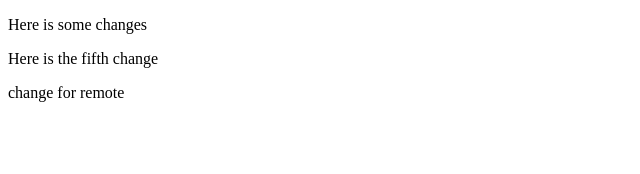
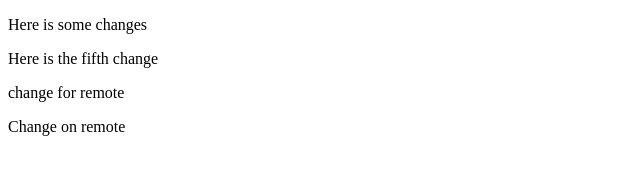
Before and after one commit to thanhcng/GitPractice, a plain HTML site: page index.html in a window 1280 px wide. Shown: the whole page, without its empty margins (0-640 px from the left). Drawn offline with Linux system fonts and the light colour scheme.

Commit message:
Change on remote

```diff
--- a/index.html
+++ b/index.html
@@ -10,5 +10,6 @@
     <p>Here is some changes</p>
     <p>Here is the fifth change</p>
     <p>change for remote</p>
+    <p>Change on remote</p>
 </body>
 </html>
```
